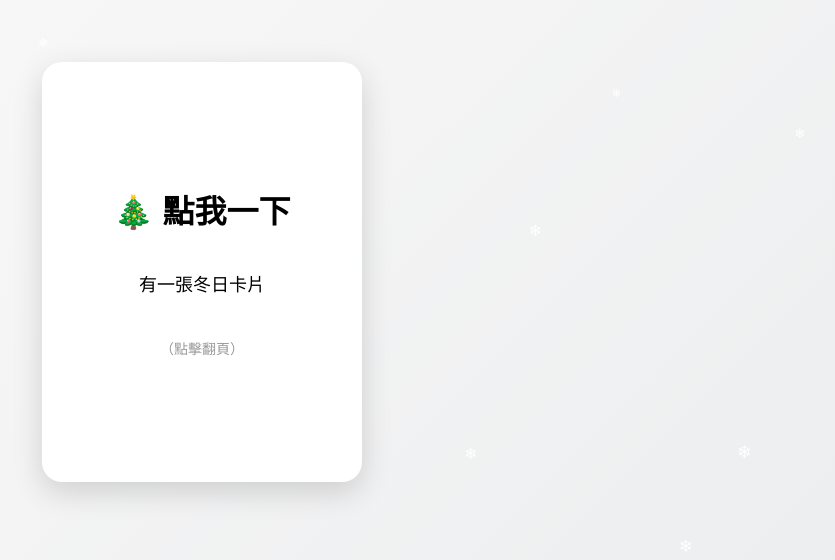
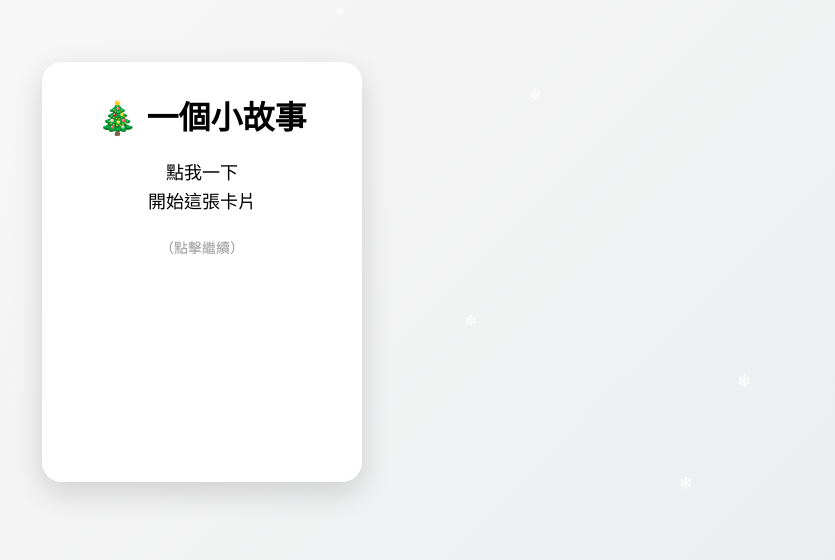
Before and after one commit to lyleee-cyber/ecard-2, a plain HTML site: page index.html in a window 1280 px wide. Shown: the part 128-688 px from the top of the page, without its empty margins (438-1273 px from the left). Drawn offline with Linux system fonts and the light colour scheme.

Commit message:
Update index.html

```diff
--- a/index.html
+++ b/index.html
@@ -2,7 +2,7 @@
 <html lang="zh-TW">
 <head>
   <meta charset="UTF-8">
-  <title>下雪翻頁卡片</title>
+  <title>故事電子卡</title>
   <style>
     body {
       margin: 0;
@@ -20,57 +20,32 @@
       position: fixed;
       top: -10px;
       color: white;
-      font-size: 1em;
       user-select: none;
-      animation-name: fall;
-      animation-timing-function: linear;
+      animation: fall linear;
     }
 
     @keyframes fall {
-      to {
-        transform: translateY(110vh);
-      }
+      to { transform: translateY(110vh); }
     }
 
+    /* 卡片外框 */
     .card {
       width: 320px;
       height: 420px;
-      perspective: 1000px;
-      cursor: pointer;
-      z-index: 10;
-    }
-
-    .inner {
-      width: 100%;
-      height: 100%;
-      position: relative;
-      transition: transform 1s;
-      transform-style: preserve-3d;
-    }
-
-    .card.flipped .inner {
-      transform: rotateY(180deg);
-    }
-
-    .page {
-      position: absolute;
-      width: 100%;
-      height: 100%;
-      backface-visibility: hidden;
       background: white;
       border-radius: 20px;
       box-shadow: 0 10px 30px rgba(0,0,0,.15);
-      display: flex;
-      flex-direction: column;
-      justify-content: center;
-      align-items: center;
       padding: 30px;
       box-sizing: border-box;
       text-align: center;
+      cursor: pointer;
+      z-index: 10;
+      animation: fadeIn 1s ease;
     }
 
-    .back {
-      transform: rotateY(180deg);
+    @keyframes fadeIn {
+      from { opacity: 0; transform: translateY(20px); }
+      to { opacity: 1; }
     }
 
     h1 {
@@ -91,36 +66,46 @@
 </head>
 <body>
 
-  <!-- 卡片 -->
-  <div class="card" onclick="flipCard()">
-    <div class="inner">
-      <!-- 正面 -->
-      <div class="page front">
-        <h1>🎄 點我一下</h1>
-        <p>有一張冬日卡片</p>
-        <div class="hint">（點擊翻頁）</div>
-      </div>
-
-      <!-- 背面 -->
-      <div class="page back">
-        <h1>❄️ 給你</h1>
-        <p>
-          願這個冬天，<br>
-          有溫暖的事、<br>
-          溫柔的人陪著你 🤍
-        </p>
-        <div class="hint">（再點一次）</div>
-      </div>
-    </div>
+  <!-- 卡片內容 -->
+  <div class="card" onclick="nextPage()">
+    <h1 id="title">🎄 一個小故事</h1>
+    <p id="content">
+      點我一下<br>
+      開始這張卡片
+    </p>
+    <div class="hint" id="hint">（點擊繼續）</div>
   </div>
 
   <script>
-    /* 翻頁 */
-    function flipCard() {
-      document.querySelector(".card").classList.toggle("flipped");
+    /* 📖 故事內容（你主要改這裡） */
+    const pages = [
+      {
+        title: "🎄 一個小故事",
+        content: "點我一下<br>開始這張卡片",
+        hint: "（點擊繼續）"
+      },
+      {
+        title: "❄️ 第一頁",
+        content: "在忙碌的日子裡，<br>你一定很努力了。",
+        hint: "（點擊下一頁）"
+      },
+      {
+        title: "💌 第二頁",
+        content: "希望這張卡片，<br>能替你留住一點溫柔。",
+        hint: "（點擊回到開頭）"
+      }
+    ];
+
+    let pageIndex = 0;
+
+    function nextPage() {
+      pageIndex = (pageIndex + 1) % pages.length;
+      document.getElementById("title").innerHTML = pages[pageIndex].title;
+      document.getElementById("content").innerHTML = pages[pageIndex].content;
+      document.getElementById("hint").innerHTML = pages[pageIndex].hint;
     }
 
-    /* ❄️ 產生雪花 */
+    /* ❄️ 雪花 */
     function createSnow() {
       const snow = document.createElement("div");
       snow.className = "snow";
@@ -130,12 +115,10 @@
       snow.style.animationDuration = Math.random() * 3 + 5 + "s";
       document.body.appendChild(snow);
 
-      setTimeout(() => {
-        snow.remove();
-      }, 8000);
+      setTimeout(() => snow.remove(), 8000);
     }
 
-    setInterval(createSnow, 200);
+    setInterval(createSnow, 300);
   </script>
 
 </body>
```
